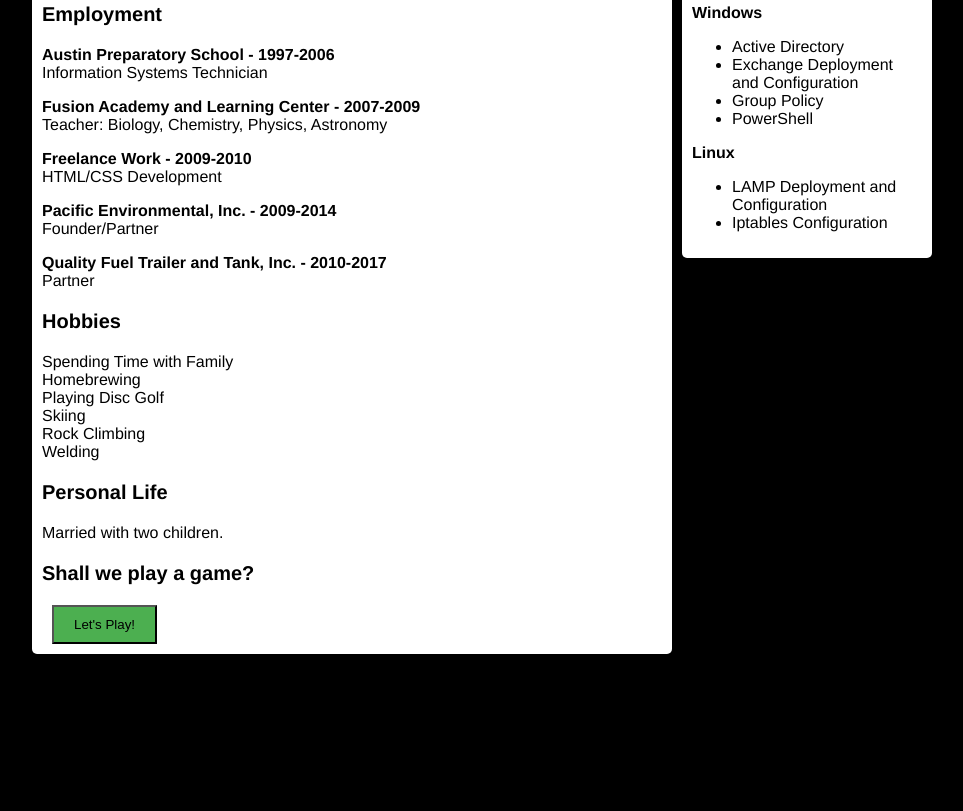
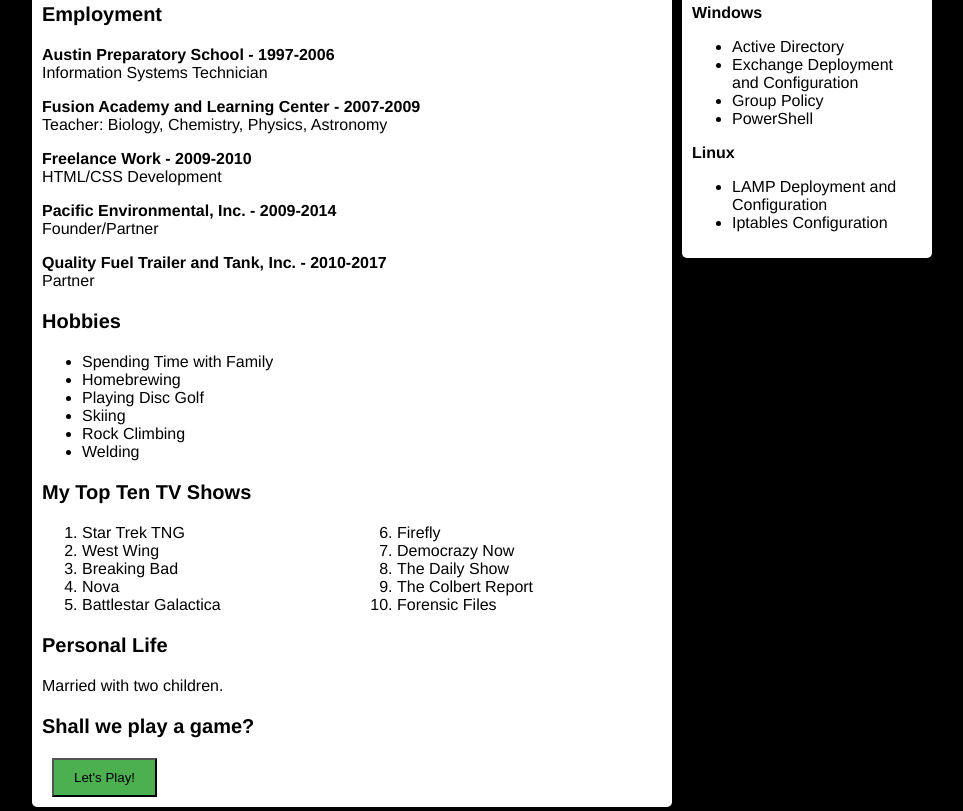
Before and after one commit to 0smium/lab2, a plain HTML site: page index.html in a window 1280 px wide. Shown: the part 386-1197 px from the top of the page, without its empty margins (158-1121 px from the left). Before the commit the page ends 1090 px from the top, so only its background shows below. Drawn offline with Linux system fonts and the light colour scheme.

Commit message:
added top 10 list

```diff
--- a/index.html
+++ b/index.html
@@ -31,6 +31,19 @@
               <li>Rock Climbing</li>
               <li>Welding</li>
             </ul>
+          <h3>My Top Ten TV Shows</h3>
+            <ol>
+              <li class="left">Star Trek TNG</li>
+              <li class="left">West Wing</li>
+              <li class="left">Breaking Bad</li>
+              <li class="left">Nova</li>
+              <li class="left">Battlestar Galactica</li>
+              <li class="right">Firefly</li>
+              <li class="right">Democrazy Now</li>
+              <li class="right">The Daily Show</li>
+              <li class="right">The Colbert Report</li>
+              <li class="right">Forensic Files</li>
+            </ol>
           <h3>Personal Life</h3>
           <p>Married with two children.</p>
           <h3>Shall we play a game?</h3>
--- a/style.css
+++ b/style.css
@@ -61,12 +61,24 @@
   /*min-height: 700px;*/
 }
 
-#left ul {
+/*#left ul {
   padding-left:0;
 }
 
 #left ul li {
   display:block;
+}*/
+
+ol {
+  column-count: 2;
+  column-gap: 10px;
+}
+
+li.left {
+}
+
+li.right {
+  margin-left: 20px;
 }
 
 button {
```
